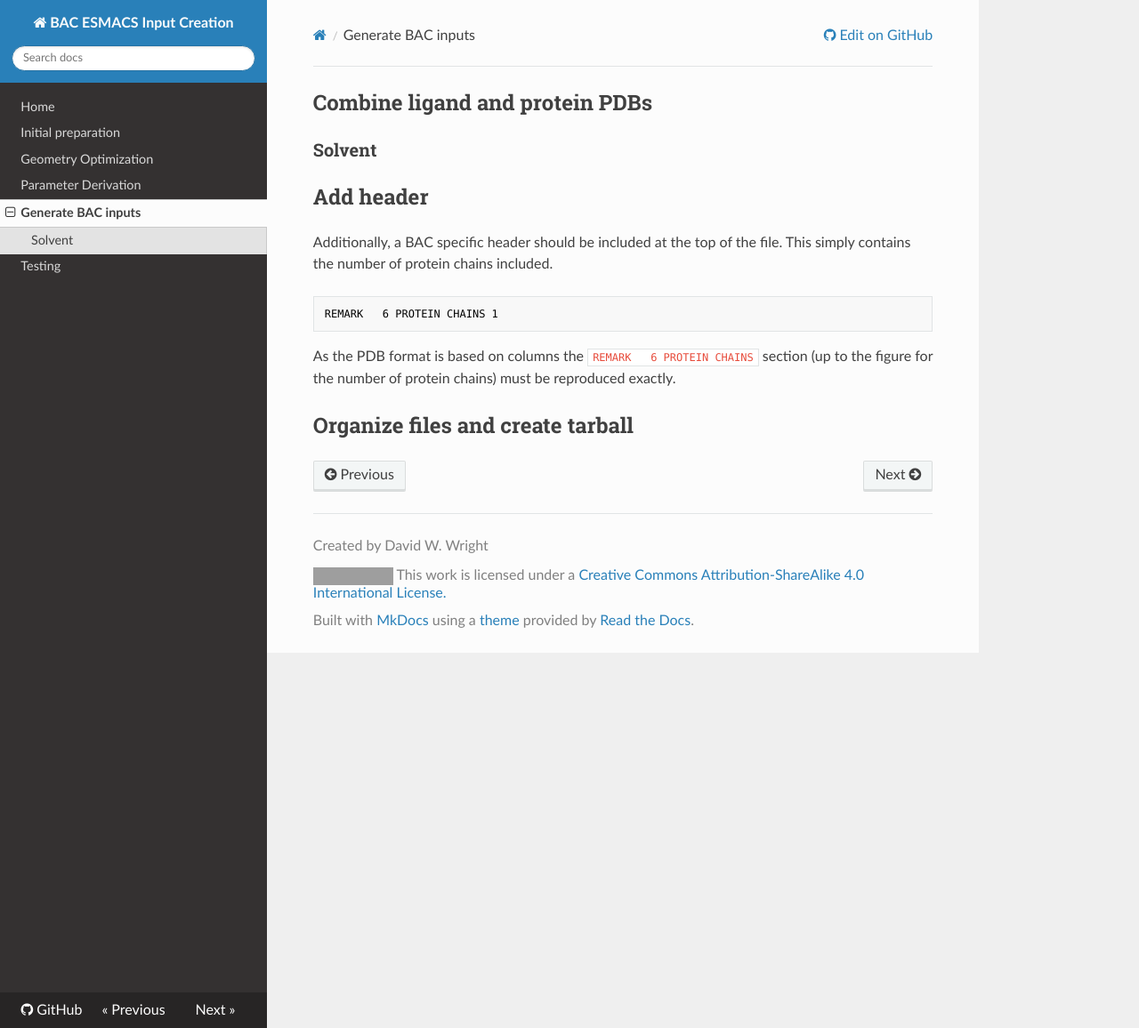
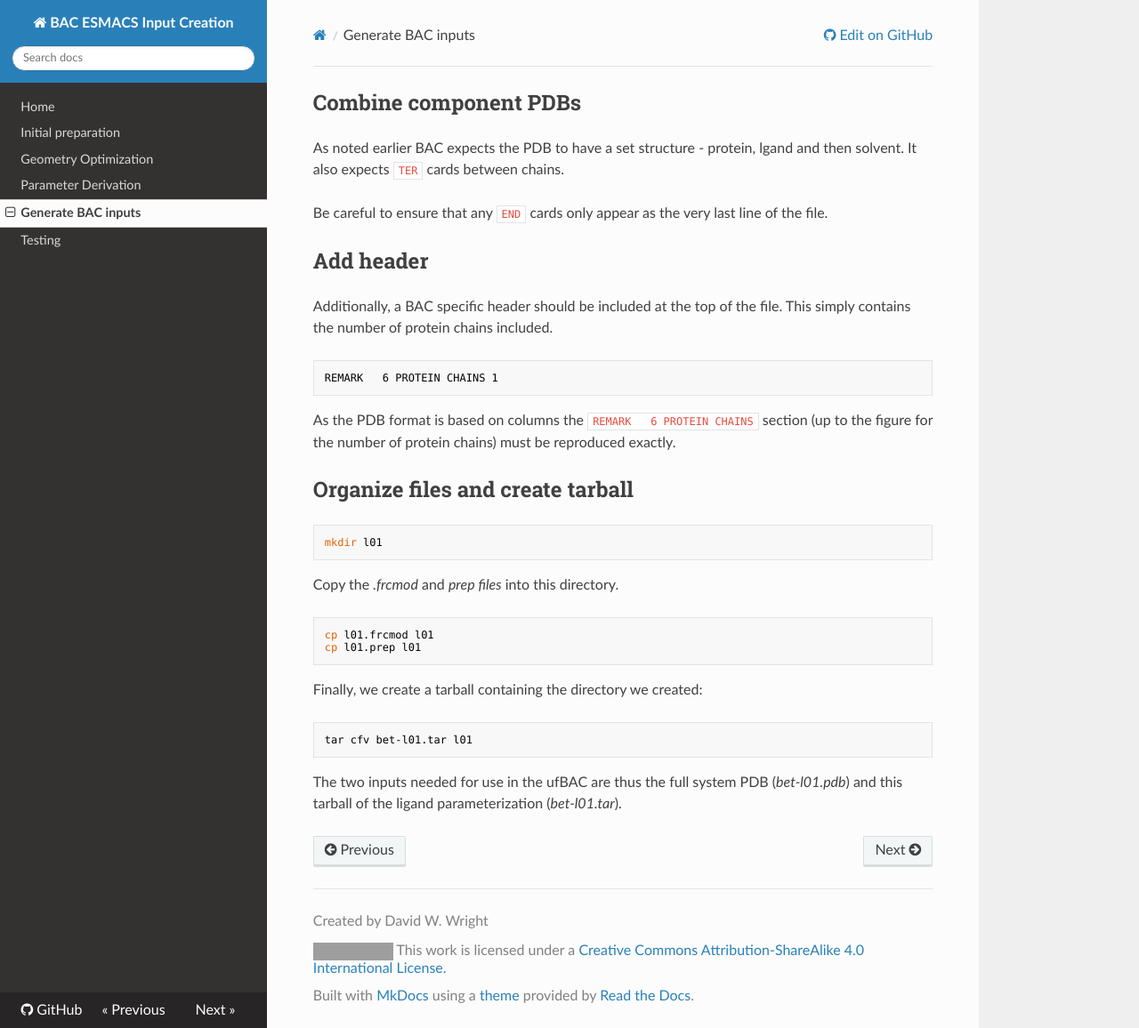
Before and after one commit to UCL-CCS/esmacs-input-creation-docs, an MkDocs documentation site: the page built from docs/generate_bac_inputs.md, in a window 1280 px wide and 1156 px high. Shown: the whole window at 89% size. Built offline with MkDocs 1.6.1, drawn with Linux system fonts in a browser that asks for light colours; nearby versions of some CDN libraries; old or Windows-style settings are respelled for this version of MkDocs; grey boxes are pictures that could not be loaded.

Commit message:
Encode basics of files requried by BAC

````diff
--- a/docs/generate_bac_inputs.md
+++ b/docs/generate_bac_inputs.md
@@ -1,9 +1,11 @@
 
-## Combine ligand and protein PDBs
+## Combine component PDBs
+
+As noted earlier BAC expects the PDB to have a set structure - protein, lgand and then solvent.
+It also expects `TER` cards between chains.
 
 
-
-### Solvent
+Be careful to ensure that any `END` cards only appear as the very last line of the file.
 
 ## Add header
 
@@ -17,3 +19,22 @@ REMARK   6 PROTEIN CHAINS 1
 As the PDB format is based on columns the `REMARK   6 PROTEIN CHAINS ` section (up to the figure for the number of protein chains) must be reproduced exactly.
 
 ## Organize files and create tarball
+
+```
+mkdir l01
+```
+
+Copy the *.frcmod* and *prep files* into this directory.
+
+```
+cp l01.frcmod l01
+cp l01.prep l01
+```
+
+Finally, we create a tarball containing the directory we created:
+
+```
+tar cfv bet-l01.tar l01
+```
+
+The two inputs needed for use in the ufBAC are thus the full system PDB (*bet-l01.pdb*) and this tarball of the ligand parameterization (*bet-l01.tar*).
````
